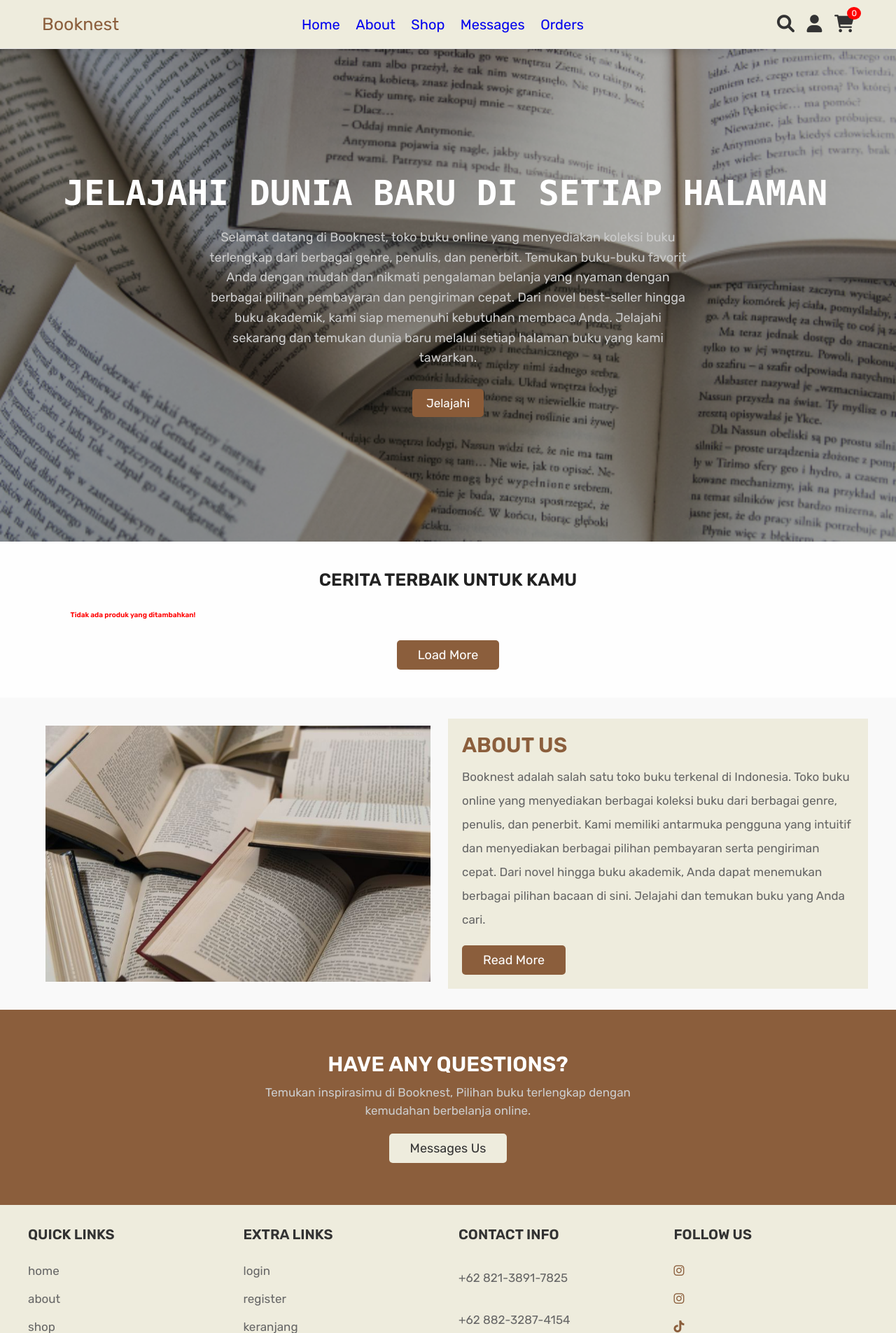
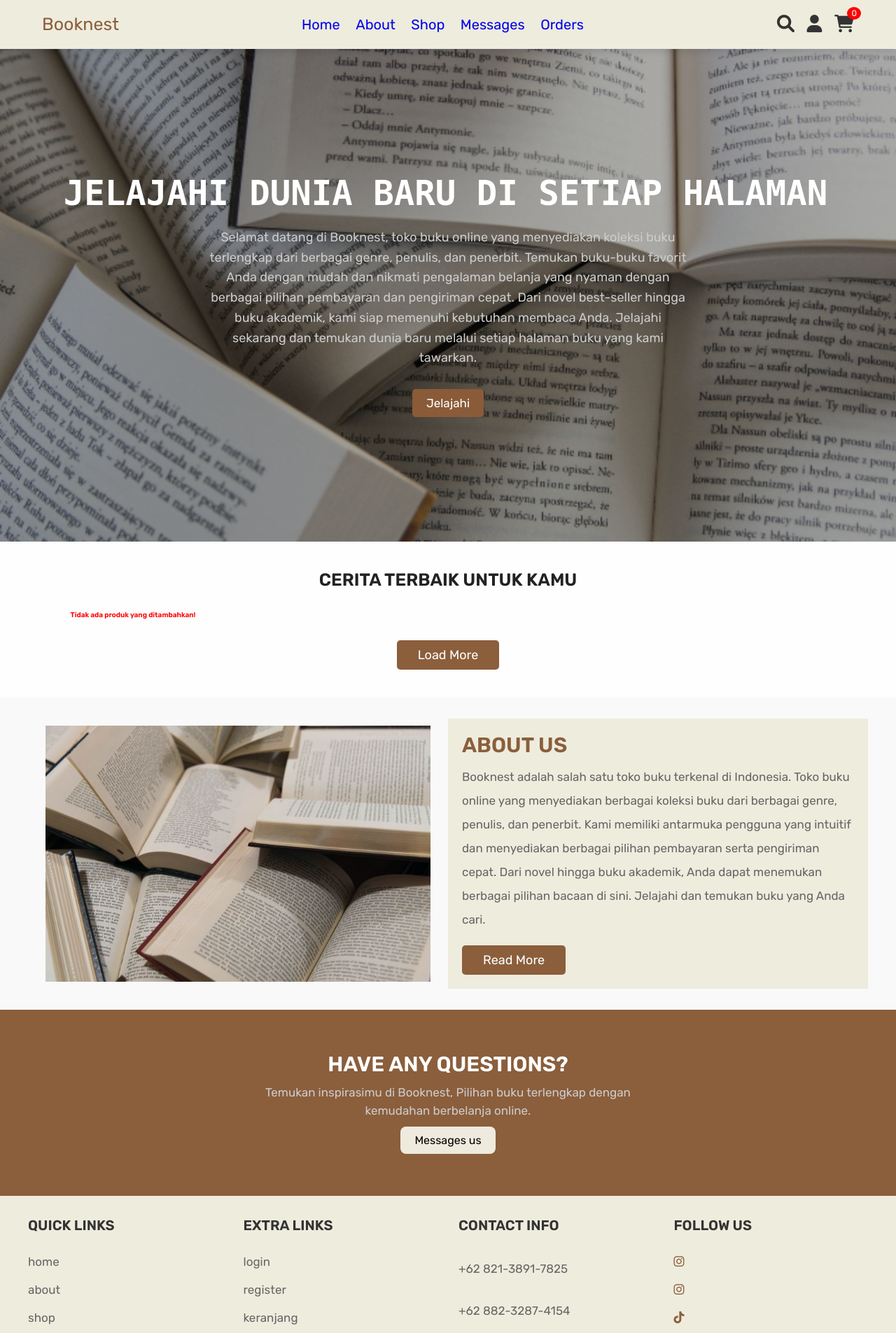
Before and after one commit to faddwaaaa/Pra-PKL, a PHP site: page /home.php in a window 1280 px wide. Shown: the top 1905 px of the page at 70% size. Run offline with PHP 8.4, Linux system fonts and the light colour scheme; data that the repository does not hold is empty.

Commit message:
update 11 juni

```diff
--- a/css/style.css
+++ b/css/style.css
@@ -1004,7 +1004,7 @@ section{
    font-size: 1.7rem;
 }
 
-.home-contact .content .white-btn1 {
+/* .home-contact .content .white-btn1 {
    background-color: #EEECDD;
    display: inline-block;
    margin-top: 1rem;
@@ -1014,7 +1014,8 @@ section{
    font-size: 1.8rem;
    border-radius: .5rem;
    text-transform: capitalize;
-}
+} */
+
 
 .home-contact .content h1{
    font-size: 10rem;
--- a/home.php
+++ b/home.php
@@ -48,6 +48,20 @@ if (isset($_POST['add_to_cart'])) {
     <link rel="stylesheet" href="css/style.css">
 
     <style>
+.white-btn1 {
+  display: inline-block;
+  padding: 10px 20px;
+  background-color: #eeeadd;
+  color: #000;
+  border-radius: 8px;
+  text-decoration: none;
+  font-size: 1.6rem;
+  transition: background-color 0.3s, color 0.3s;
+}
+.white-btn1:hover {
+  background-color: #8b5e3c;
+  color: #333;
+}
 
      .home {
    min-height: 88vh;
@@ -101,6 +115,8 @@ if (isset($_POST['add_to_cart'])) {
    color: #fff;
    line-height: 1.6;
 }
+
+
 
 
    </style>
```
